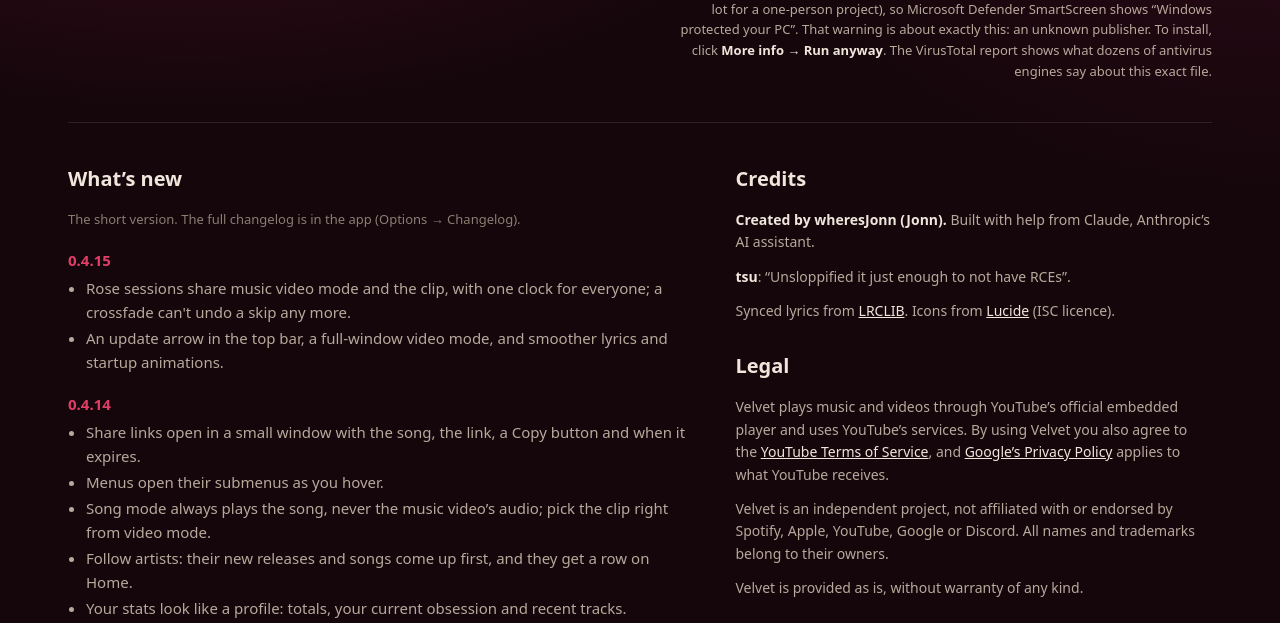
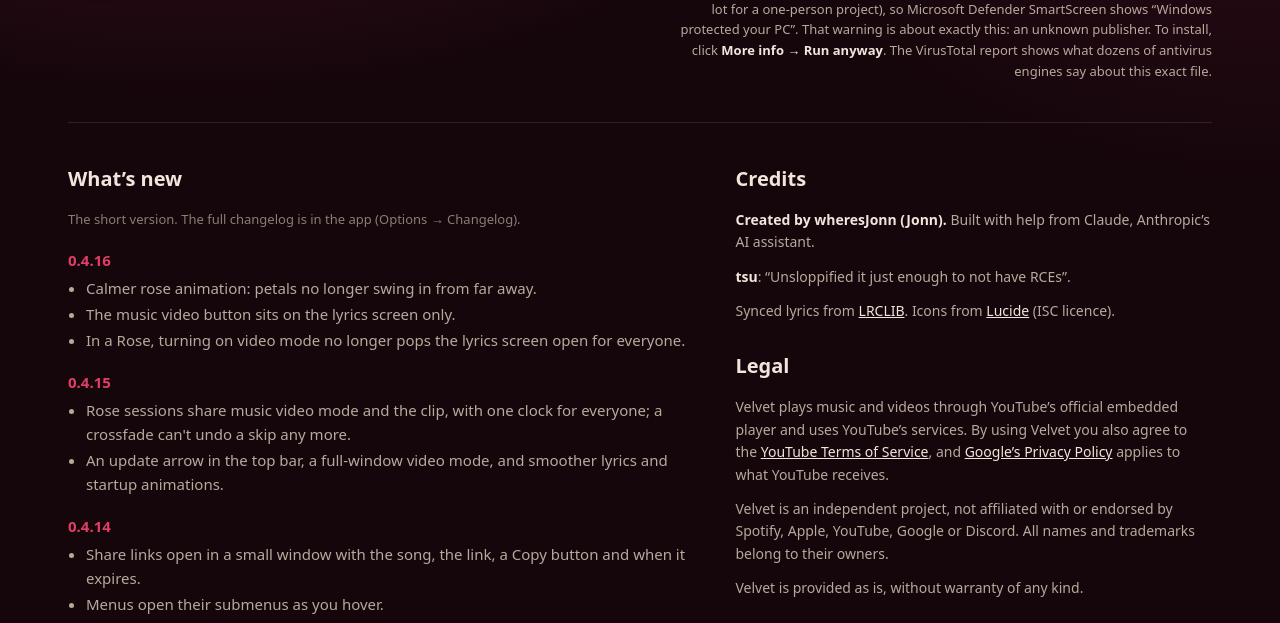
Before and after one commit to BugsReporter/velvetplayer, a plain HTML site: page index.html in a window 1280 px wide. Shown: the part 161-784 px from the top of the page. Drawn offline with Linux system fonts and the light colour scheme; no server answers.

Commit message:
0.4.16 in the changelog
Co-Authored-By: Claude Opus 5.5 <noreply@anthropic.com>

```diff
--- a/index.html
+++ b/index.html
@@ -124,6 +124,12 @@
     <section class="log">
       <h2>What’s new</h2>
       <p class="ver" style="margin:0">The short version. The full changelog is in the app (Options → Changelog).</p>
+      <h3>0.4.16</h3>
+      <ul>
+        <li>Calmer rose animation: petals no longer swing in from far away.</li>
+        <li>The music video button sits on the lyrics screen only.</li>
+        <li>In a Rose, turning on video mode no longer pops the lyrics screen open for everyone.</li>
+      </ul>
       <h3>0.4.15</h3>
       <ul>
         <li>Rose sessions share music video mode and the clip, with one clock for everyone; a crossfade can't undo a skip any more.</li>
```
